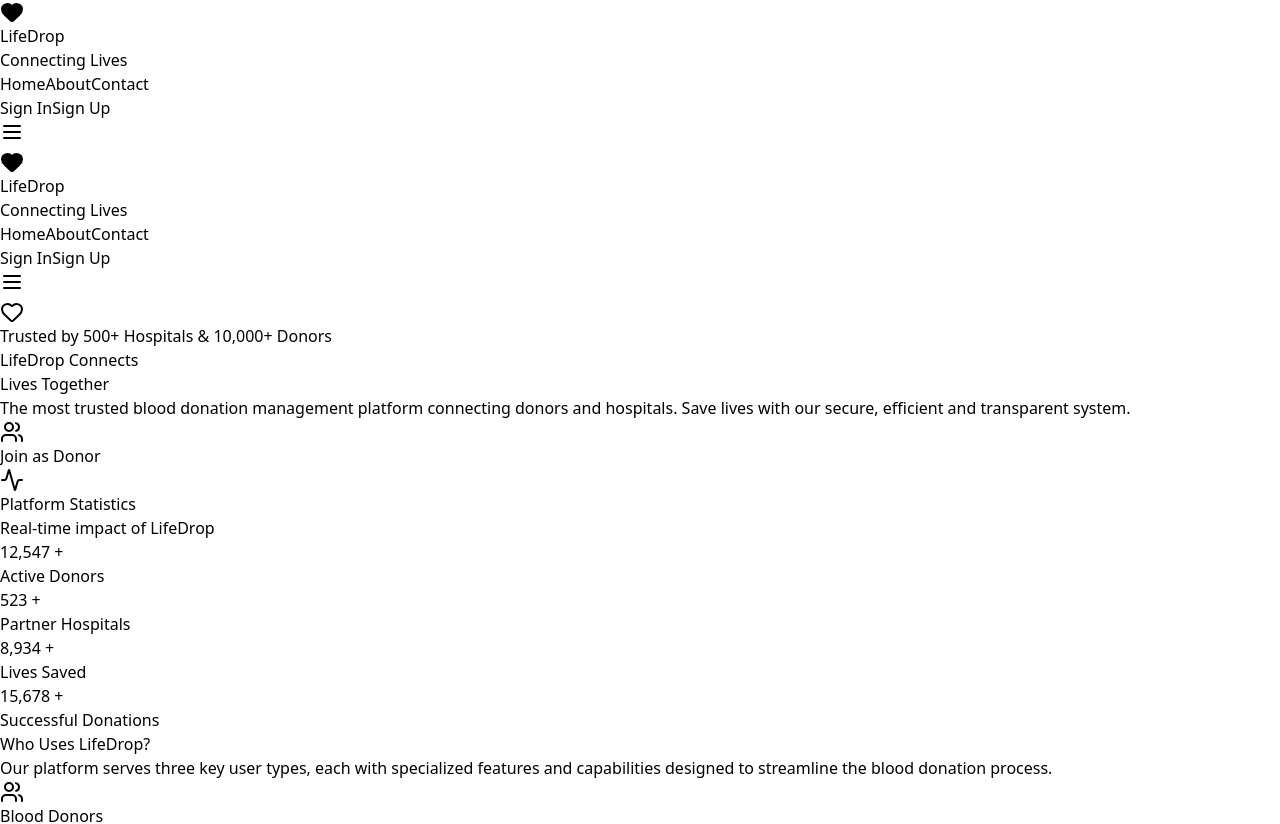
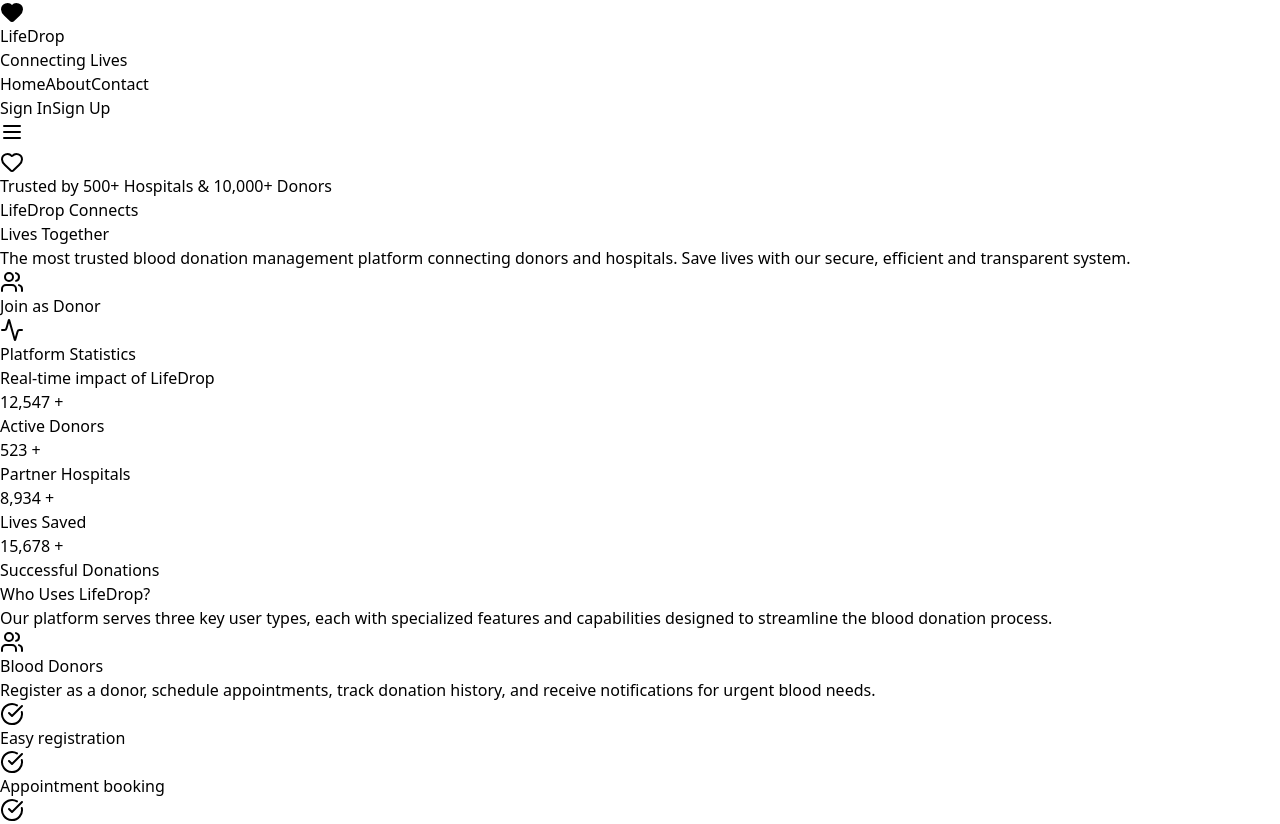
Before and after one commit to AnjanaNimesh/iwb25-102-codevibe, a React (Vite) app in the folder frontend/: page / in a window 1280 px wide. Shown: the top 824 px of the page. Built offline with nearby package versions, Linux system fonts and the light colour scheme; no server answers.

Commit message:
updated homepage

```diff
--- a/frontend/src/pages/shared/Home.tsx
+++ b/frontend/src/pages/shared/Home.tsx
@@ -1,20 +1,20 @@
 import React from 'react'
-import Navbar from './components/navbar'
+import Navbar from './components/Navbar'
 import HeroSection from './components/HeroSection'
 import UserTypesSection from './components/UserTypes'
 import ServicesSection from './components/Services'
 import WhyChooseSection from './components/WhyChooseSection'
-import Footer from './Footer'
+import Footer from './components/Footer'
 
 const Home = () => {
   return (
     <div>
-      <Navbar/>
+
       <HeroSection/>
       <UserTypesSection/>
       <ServicesSection/>
       <WhyChooseSection/>
-      <Footer/>
+
     </div>
   )
 }
```
